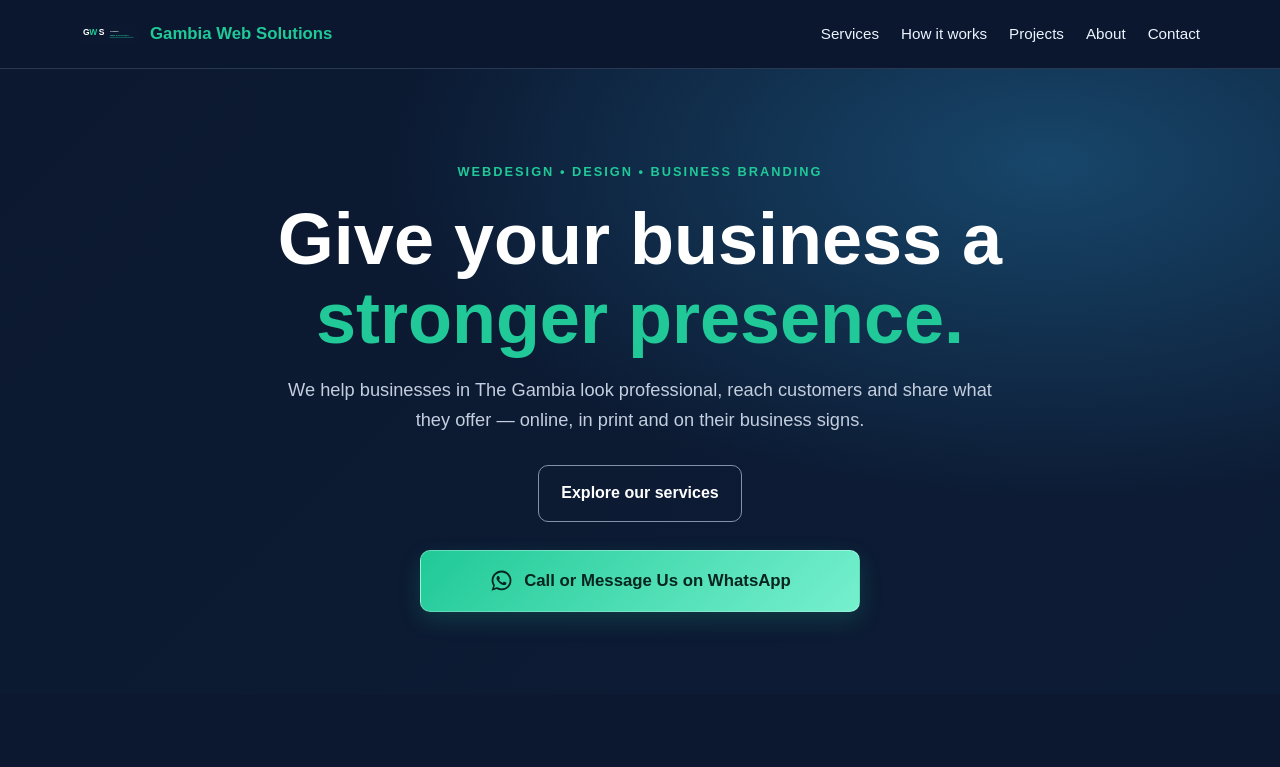
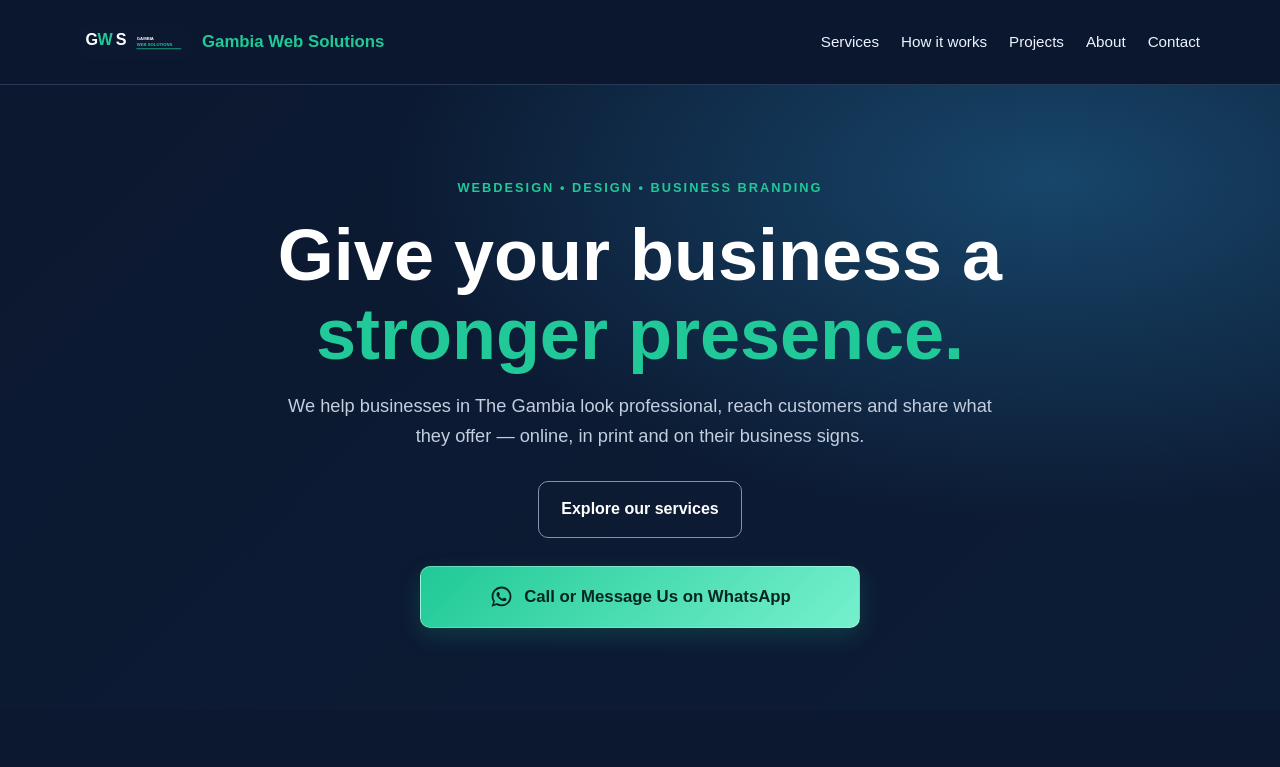
Before and after one commit to GambiaWebSolutions/gambia-web-solutions, a plain HTML site: page index.html in a window 1280 px wide. Shown: the top 767 px of the page. Drawn offline with Linux system fonts and the light colour scheme.

Commit message:
Update brand logo dimensions in index.html

```diff
--- a/index.html
+++ b/index.html
@@ -17,7 +17,7 @@ a{color:inherit;text-decoration:none}
 header{border-bottom:1px solid var(--border);position:sticky;top:0;z-index:10;background:rgba(11,24,48,.97);backdrop-filter:blur(10px)}
 nav{display:flex;justify-content:space-between;align-items:center;gap:22px;padding:13px 0}
 .brand{display:flex;align-items:center;gap:12px;font-size:1.05rem;font-weight:800}
-.brand img{width:58px;height:42px;object-fit:contain;border-radius:6px}
+.brand img{width:110px;height:58px;object-fit:contain;border-radius:6px}
 .brand span{color:var(--green)}
 .nav-links{display:flex;gap:22px;align-items:center;flex-wrap:wrap}
 .nav-links a{font-size:.95rem;color:#edf4ff}
```
